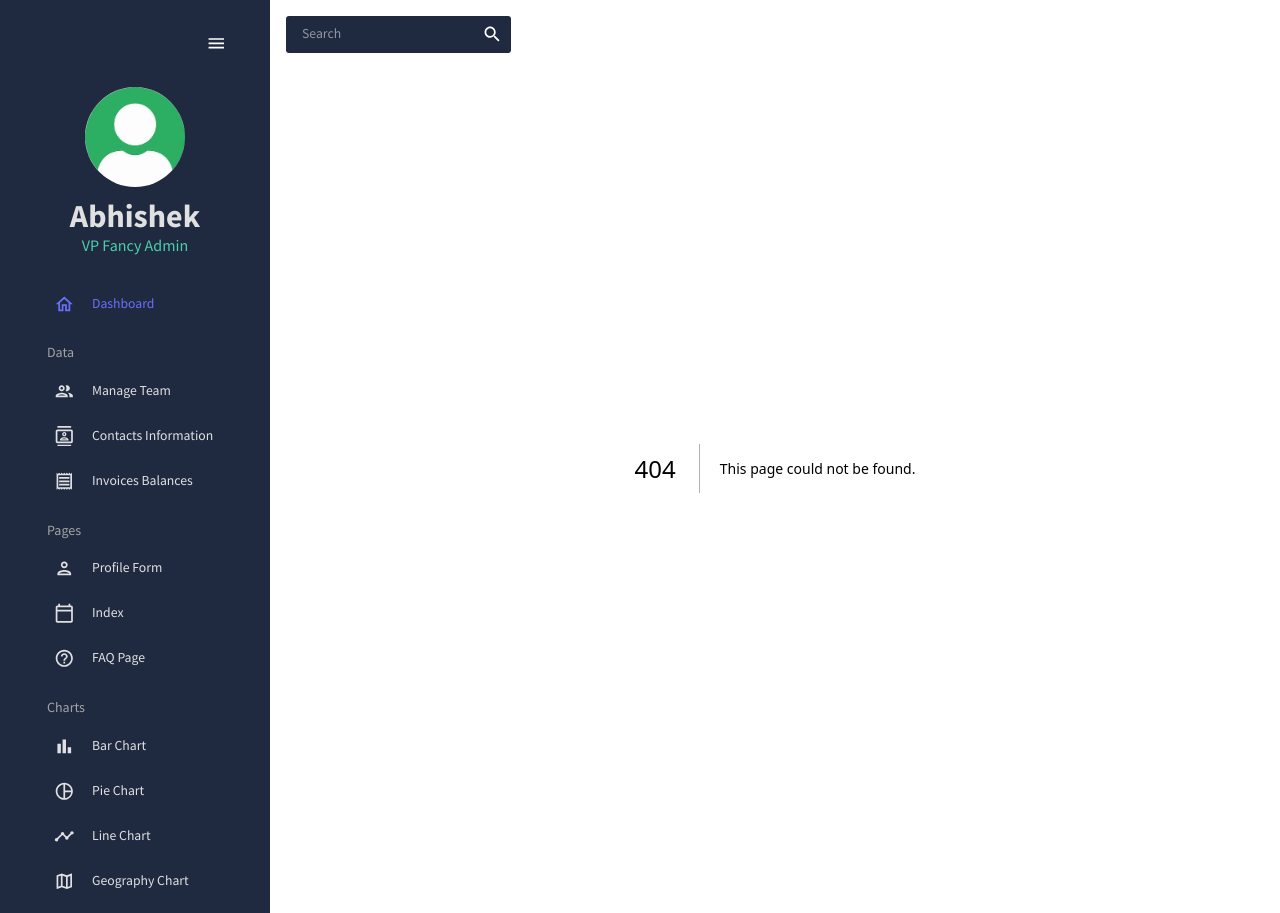
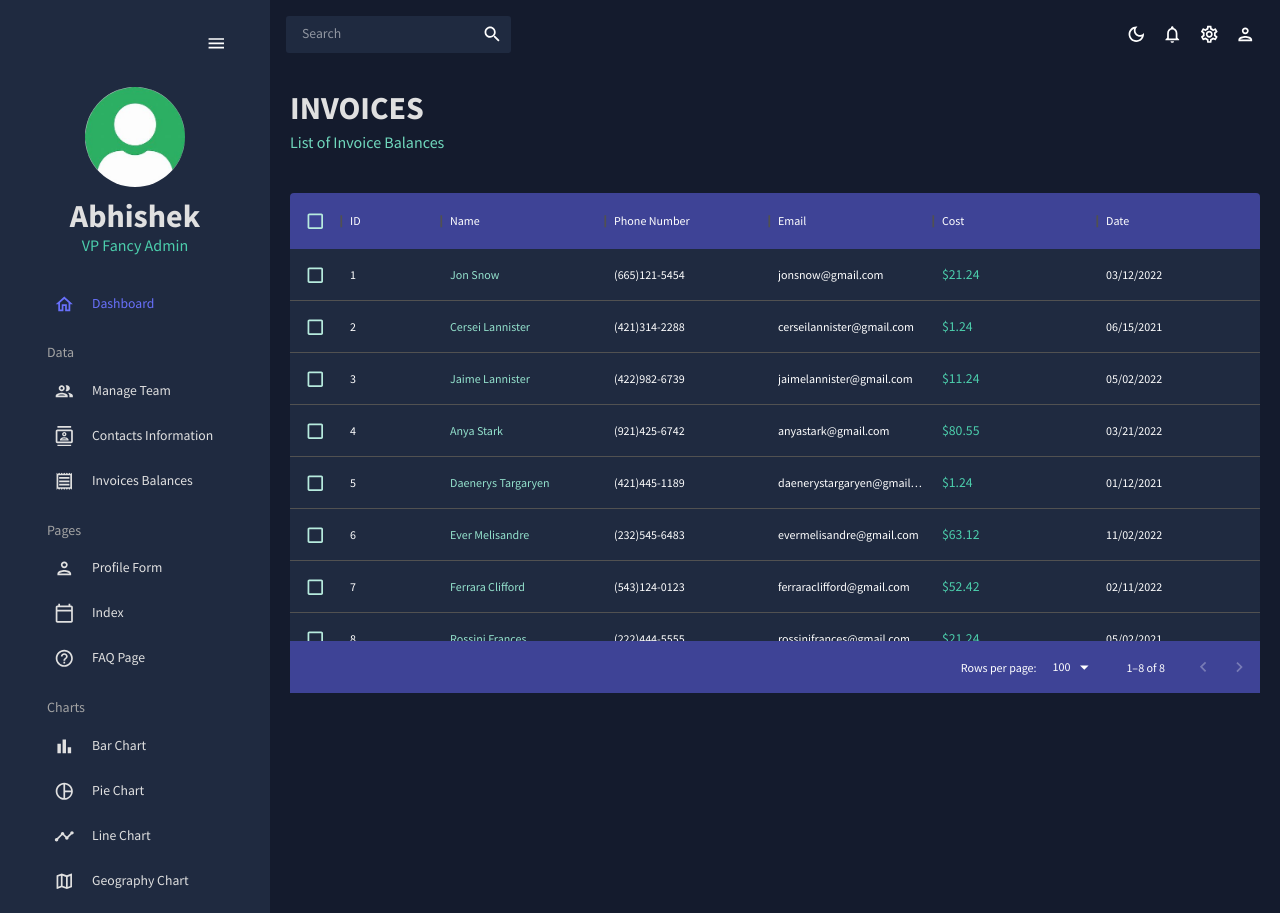
Before and after one commit to SAINIAbhishek/nextjs_dashboard-app, a Next.js app: page /invoices in a window 1280 px wide. Before the commit this address had no page. Built offline with nearby package versions, Linux system fonts and the light colour scheme.

Commit message:
feat: invoices page

```diff
--- /dev/null
+++ b/src/app/invoices/page.tsx
@@ -0,0 +1,89 @@
+'use client';
+
+import Header from '@/components/header';
+import { tokens } from '@/styles/theme';
+import { Box, Typography, useTheme } from '@mui/material';
+import { DataGrid } from '@mui/x-data-grid';
+import { GridColDef } from '@mui/x-data-grid/models/colDef/gridColDef';
+import { MOCK_INVOICES_DATA } from '@/data/invoices';
+
+export default function Invoices() {
+  const theme = useTheme();
+  const colors = tokens(theme.palette.mode);
+
+  const columns: GridColDef[] = [
+    { field: 'id', headerName: 'ID' },
+    {
+      field: 'name',
+      headerName: 'Name',
+      flex: 1,
+      cellClassName: 'name-column--cell',
+    },
+    {
+      field: 'phone',
+      headerName: 'Phone Number',
+      flex: 1,
+    },
+    {
+      field: 'email',
+      headerName: 'Email',
+      flex: 1,
+    },
+    {
+      field: 'cost',
+      headerName: 'Cost',
+      flex: 1,
+      renderCell: (params) => (
+        <Typography color={colors.greenAccent[500]}>
+          ${params.row.cost}
+        </Typography>
+      ),
+    },
+    {
+      field: 'date',
+      headerName: 'Date',
+      flex: 1,
+    },
+  ];
+
+  return (
+    <Box m="20px">
+      <Header title="INVOICES" subtitle="List of Invoice Balances" />
+
+      <Box
+        m="40px 0 0 0"
+        height="500px"
+        sx={{
+          '& .MuiDataGrid-root': {
+            border: 'none',
+          },
+          '& .MuiDataGrid-cell': {
+            borderBottom: 'none',
+          },
+          '& .name-column--cell': {
+            color: colors.greenAccent[300],
+          },
+          '& .MuiDataGrid-columnHeaders': {
+            backgroundColor: colors.blueAccent[700],
+            borderBottom: 'none',
+          },
+          '& .MuiDataGrid-virtualScroller': {
+            backgroundColor: colors.primary[400],
+          },
+          '& .MuiDataGrid-footerContainer': {
+            borderTop: 'none',
+            backgroundColor: colors.blueAccent[700],
+          },
+          '& .MuiCheckbox-root': {
+            color: `${colors.greenAccent[200]} !important`,
+          },
+        }}>
+        <DataGrid
+          checkboxSelection
+          rows={MOCK_INVOICES_DATA}
+          columns={columns}
+        />
+      </Box>
+    </Box>
+  );
+}
```
